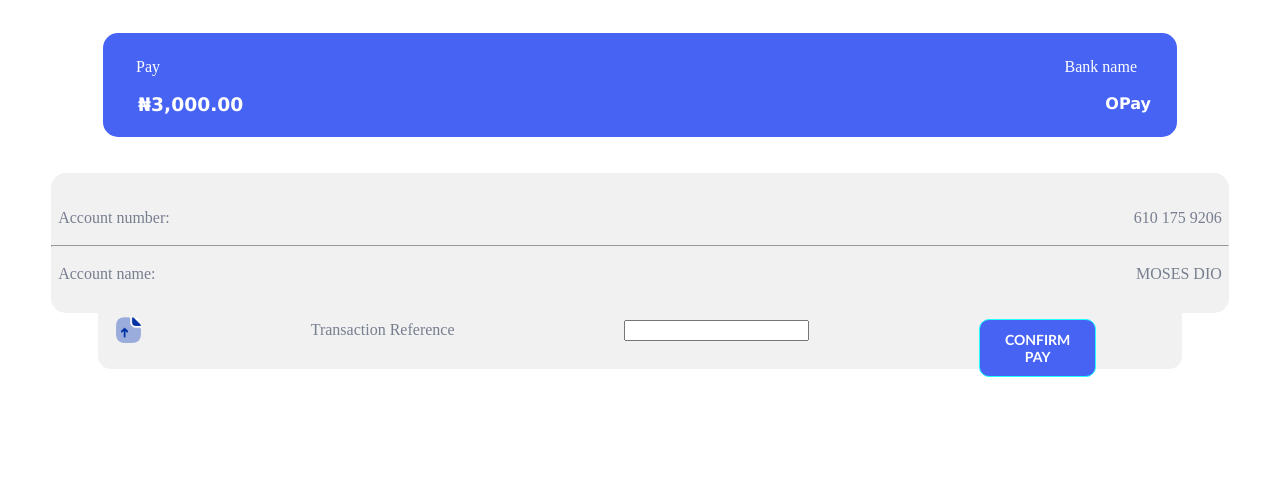
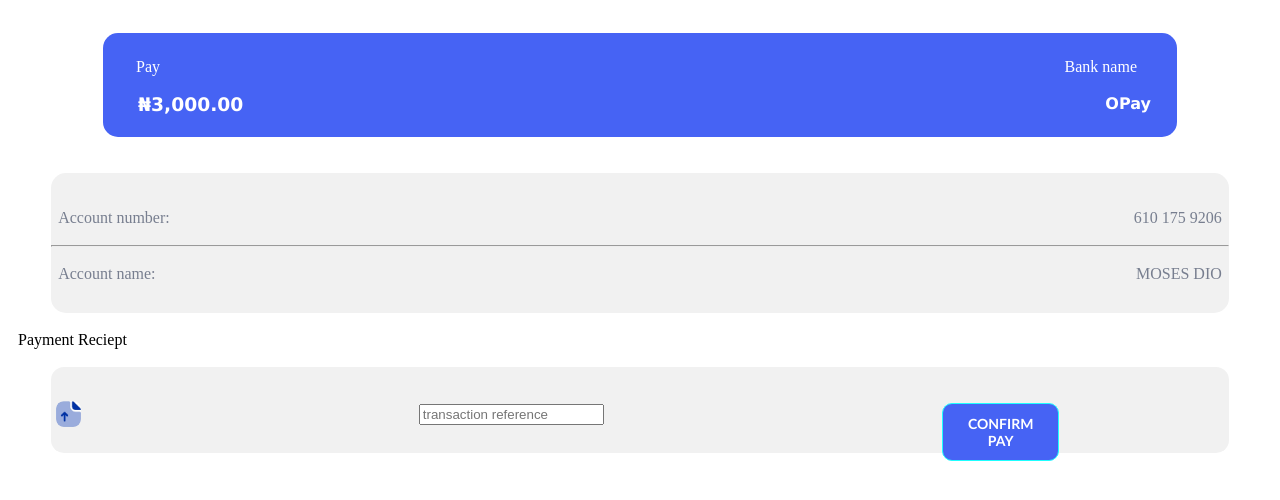
Before and after one commit to allappsworks/litepayadmin1, a plain HTML site: page pending.html in a window 1280 px wide. Shown: the part 58-558 px from the top of the page. Drawn offline with Linux system fonts and the light colour scheme.

Commit message:
Update pending.html

```diff
--- a/pending.html
+++ b/pending.html
@@ -68,14 +68,17 @@
   <hr />
   <br />
   <p style="margin-right: 7px; margin-left: 7px;">Account name: <span style="float: right;">MOSES DIO</span></p>
+  </div>
+  <br />
+  <p style="margin-left: 18px;">Payment Reciept</p>
+    <br />
   <div class="line" style="vertical-align: center; display: flex;
   justify-content: center;
   align-items: center;
   flex-wrap: wrap;">
     <br />
-    <img src="recipe.jpeg" alt="" style="width: 25px; border-radius: 8px; margin-left: 18px;" />
-    <label for="imagePath">Transaction Reference</label>
-    <input type="text" required>    <br />
+    <img src="recipe.jpeg" alt="" style="width: 25px; border-radius: 8px; margin-left: 5px;" />
+    <input type="text" required placeholder="transaction reference">    <br />
 <br />
 <center>
   <br />
```
